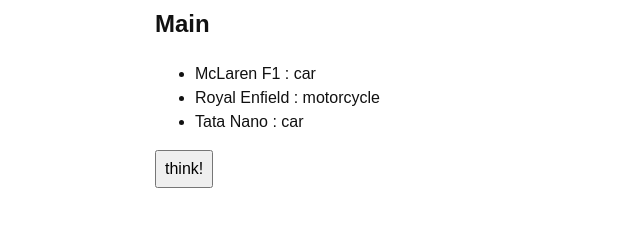
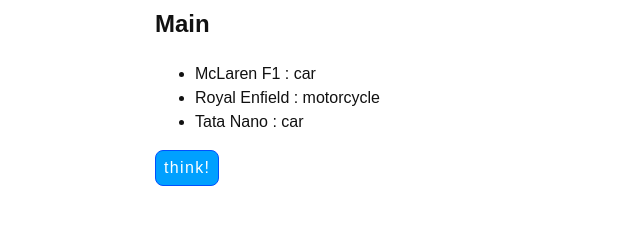
Before and after one commit to Capgemini/angular_unit_example, a website: page app/app.html in a window 1280 px wide. Shown: the part 85-312 px from the top of the page, without its empty margins (5-645 px from the left). Drawn offline with nearby package versions, Linux system fonts and the light colour scheme.

Commit message:
added some button styling

```diff
--- a/app/app.css
+++ b/app/app.css
@@ -10,6 +10,12 @@
 button {
   padding: 0.5em;
   font-size: 1em;
+  cursor: pointer;
+  border: 1px solid rgb(0, 80, 255);
+  border-radius: 0.5em;
+  background-color: rgb(0, 160, 255);
+  color: #fff;
+  letter-spacing: 1pt;
 }
 .wrapper {
   width: 60em;
```
